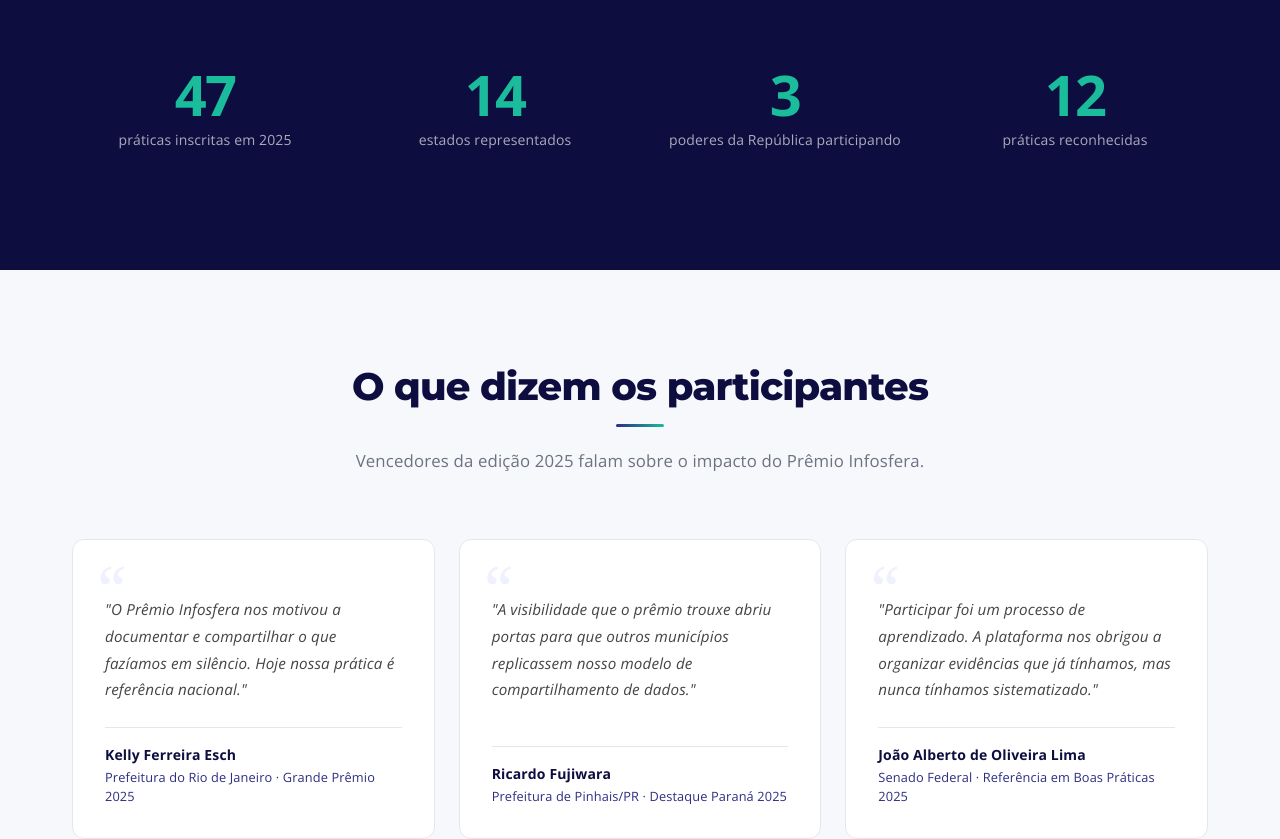
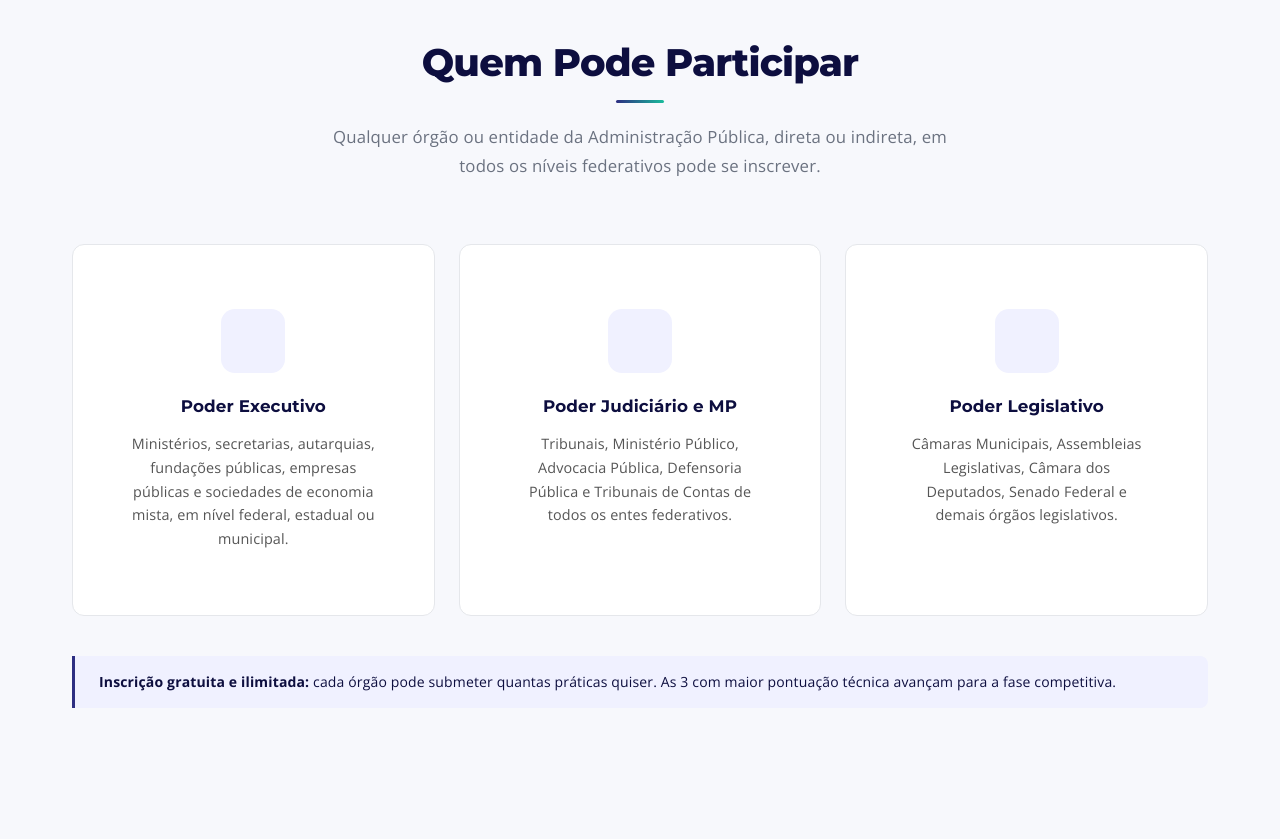
Before and after one commit to gg-gustavo/infosfera-rewards, a React (Vite) app: page / in a window 1280 px wide. Shown: the part 1480-2319 px from the top of the page. Built offline with nearby package versions, Linux system fonts and the light colour scheme; some icons are missing.

Commit message:
fix: remove invented content, revert logo sizing
- Remove stats section (invented numbers from 2025 edition)
- Remove testimonials section (fabricated quotes from real people)
- Fix Mencoes Honrosas grid to 2 columns
- Revert logo sizing to previous working state

```diff
--- a/src/pages/Home/index.jsx
+++ b/src/pages/Home/index.jsx
@@ -106,18 +106,7 @@
     return () => observer.disconnect();
   }, []);
 
-  const stats = [
-    { value: '47', label: 'práticas inscritas em 2025' },
-    { value: '14', label: 'estados representados' },
-    { value: '3', label: 'poderes da República participando' },
-    { value: '12', label: 'práticas reconhecidas' },
-  ];
 
-  const testimonials = [
-    { quote: 'O Prêmio Infosfera nos motivou a documentar e compartilhar o que fazíamos em silêncio. Hoje nossa prática é referência nacional.', author: 'Kelly Ferreira Esch', role: 'Prefeitura do Rio de Janeiro · Grande Prêmio 2025' },
-    { quote: 'A visibilidade que o prêmio trouxe abriu portas para que outros municípios replicassem nosso modelo de compartilhamento de dados.', author: 'Ricardo Fujiwara', role: 'Prefeitura de Pinhais/PR · Destaque Paraná 2025' },
-    { quote: 'Participar foi um processo de aprendizado. A plataforma nos obrigou a organizar evidências que já tínhamos, mas nunca tínhamos sistematizado.', author: 'João Alberto de Oliveira Lima', role: 'Senado Federal · Referência em Boas Práticas 2025' },
-  ];
 
   const whoCanParticipate = [
     { icon: CorporateFareOutlinedIcon, title: 'Poder Executivo', desc: 'Ministérios, secretarias, autarquias, fundações públicas, empresas públicas e sociedades de economia mista, em nível federal, estadual ou municipal.' },
@@ -236,46 +225,6 @@
                 </CardContent>
               </Card>
             </Grid>
-          </Grid>
-        </Box>
-      </Box>
-
-      {/* ── NÚMEROS ── */}
-      <Box className={`${styles.section} ${styles.sectionDark}`}>
-        <Box className={styles.contentContainer}>
-          <Grid container spacing={3} columns={{ xs: 2, md: 4 }}>
-            {stats.map((stat, i) => (
-              <Grid key={i} size={{ xs: 1, md: 1 }}>
-                <Box className={styles.statItem}>
-                  <Typography className={styles.statValue}>{stat.value}</Typography>
-                  <Typography className={styles.statLabel}>{stat.label}</Typography>
-                </Box>
-              </Grid>
-            ))}
-          </Grid>
-        </Box>
-      </Box>
-
-      {/* ── DEPOIMENTOS ── */}
-      <Box className={`${styles.section} ${styles.sectionLight}`}>
-        <Box className={styles.contentContainer}>
-          <Box className={styles.sectionHeader}>
-            <Typography variant="h2" className={styles.sectionTitle}>O que dizem os participantes</Typography>
-            <Box className={styles.titleUnderline} />
-            <Typography className={styles.sectionSubtitle}>Vencedores da edição 2025 falam sobre o impacto do Prêmio Infosfera.</Typography>
-          </Box>
-          <Grid container spacing={3} columns={{ xs: 1, md: 3 }}>
-            {testimonials.map((t, i) => (
-              <Grid key={i} size={{ xs: 1, md: 1 }}>
-                <Box className={styles.testimonialCard}>
-                  <Typography className={styles.testimonialQuote}>"{t.quote}"</Typography>
-                  <Box className={styles.testimonialAuthor}>
-                    <Typography className={styles.testimonialName}>{t.author}</Typography>
-                    <Typography className={styles.testimonialRole}>{t.role}</Typography>
-                  </Box>
-                </Box>
-              </Grid>
-            ))}
           </Grid>
         </Box>
       </Box>
--- a/src/pages/Vencedores/index.jsx
+++ b/src/pages/Vencedores/index.jsx
@@ -258,9 +258,9 @@
           {/* ===== SEÇÃO MENÇÕES HONROSAS ===== */}
           <CategoriaHeader titulo={categorias.mencoesHonrosas.titulo} />
           <FotoPremio src={fotoPremiados} alt="Práticas finalistas premiadas com Menção Honrosa — Prêmio Infosfera 2025" />
-          <Grid container spacing={3} columns={{ xs: 1, sm: 2, md: 3 }}>
+          <Grid container spacing={3} columns={{ xs: 1, md: 2 }}>
             {categorias.mencoesHonrosas.vencedores.map((vencedor, index) => (
-              <Grid size={{ xs: 1, sm: 1, md: 1 }} key={`mh-${index}`}>
+              <Grid size={{ xs: 1, md: 1 }} key={`mh-${index}`}>
                 <Card
                   ref={registerRef}
                   data-id={`mh-${index}`}
```
